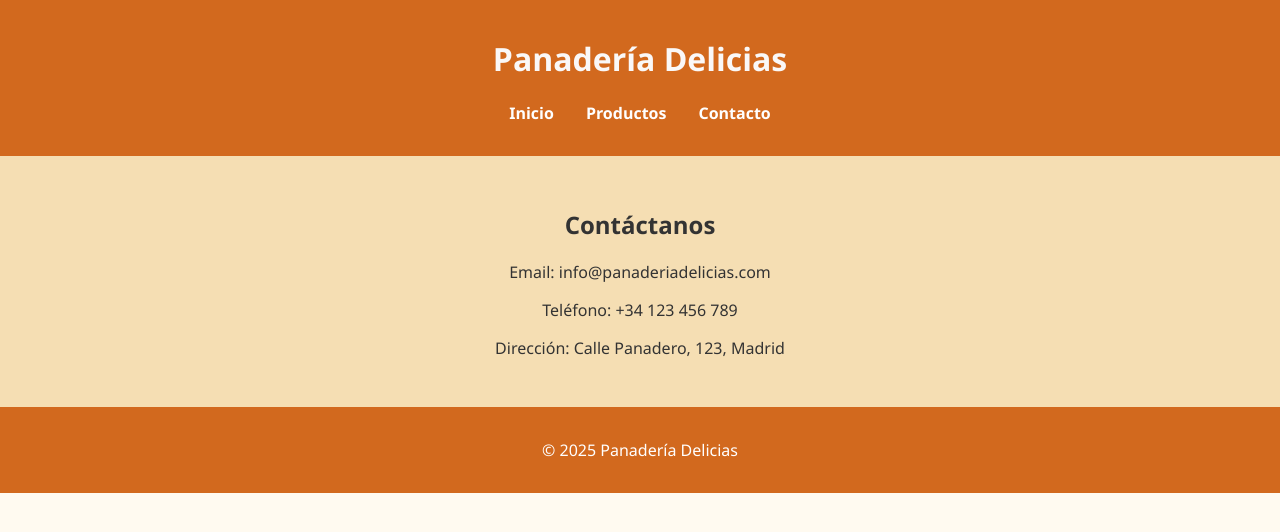
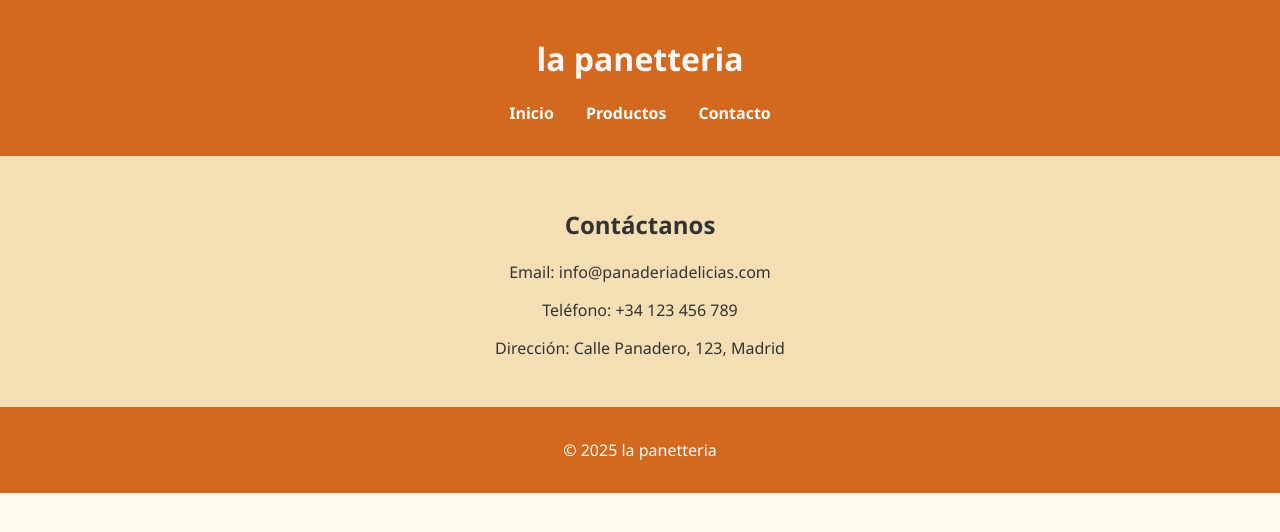
Before and after one commit to D862590/D862590.github.io, a plain HTML site: page contacto.html in a window 1280 px wide. Drawn offline with Linux system fonts and the light colour scheme.

Commit message:
Update contacto.html

```diff
--- a/contacto.html
+++ b/contacto.html
@@ -2,12 +2,12 @@
 <html lang="es">
 <head>
   <meta charset="UTF-8">
-  <title>Contacto - Panadería Delicias</title>
+  <title>Contacto - la panetteria</title>
   <link rel="stylesheet" href="estilos.css">
 </head>
 <body>
   <header>
-    <h1>Panadería Delicias</h1>
+    <h1>la panetteria</h1>
     <nav>
       <ul>
         <li><a href="index.html">Inicio</a></li>
@@ -23,7 +23,7 @@
     <p>Dirección: Calle Panadero, 123, Madrid</p>
   </section>
   <footer>
-    <p>&copy; 2025 Panadería Delicias</p>
+    <p>&copy; 2025 la panetteria </p>
   </footer>
 </body>
 </html>
```
